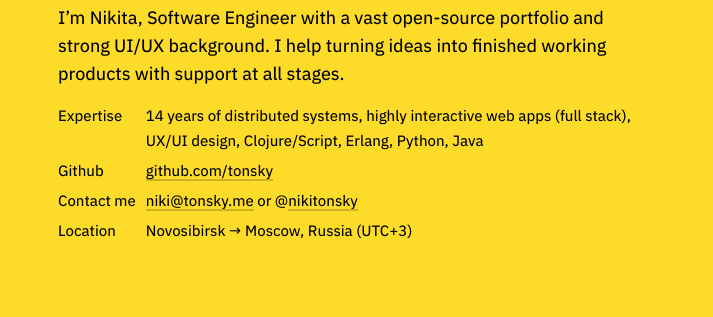
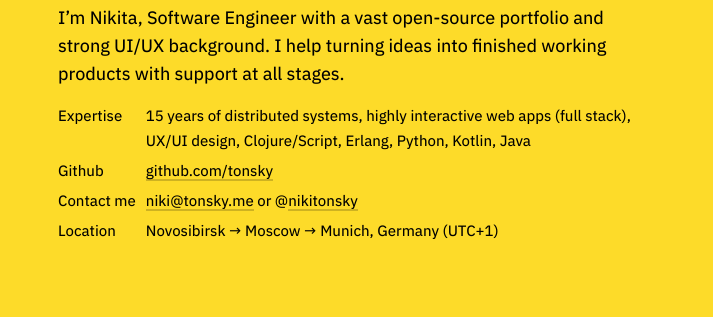
Before and after one commit to tonsky/tonsky.github.io, a Jekyll site: the page built from projects/index.html, in a window 1280 px wide and 900 px high, scrolled down 519 px. Shown: the part 151-468 px from the top of the window, without its empty margins (284-997 px from the left). Built offline with Jekyll 4.4.1, drawn with Linux system fonts in a browser that asks for light colours.

Commit message:
Update location

```diff
--- a/projects/index.html
+++ b/projects/index.html
@@ -37,10 +37,10 @@ redirect_from: "/about/"
 <p>I’m Nikita, Software Engineer with a vast open-source portfolio and strong UI/UX background. I help turning ideas into finished working products with support at all stages. </p>
 
 <div class="table">
-  <div>Expertise</div><div>14 years of distributed systems, highly interactive web apps (full stack), UX/UI design, Clojure/Script, Erlang, Python, Java</div>
+  <div>Expertise</div><div>15 years of distributed systems, highly interactive web apps (full stack), UX/UI design, Clojure/Script, Erlang, Python, Kotlin, Java</div>
   <div>Github</div><div><a href="https://github.com/tonsky">github.com/tonsky</a></div>
   <div>Contact me</div><div><a href="mailto:niki@tonsky.me">niki@tonsky.me</a> or @<a href="https://twitter.com/nikitonsky">nikitonsky</a></div>
-  <div>Location</div><div>Novosibirsk → Moscow, Russia (UTC+3)</div>
+  <div>Location</div><div>Novosibirsk → Moscow → Munich, Germany (UTC+1)</div>
 </div>
 
 
```
